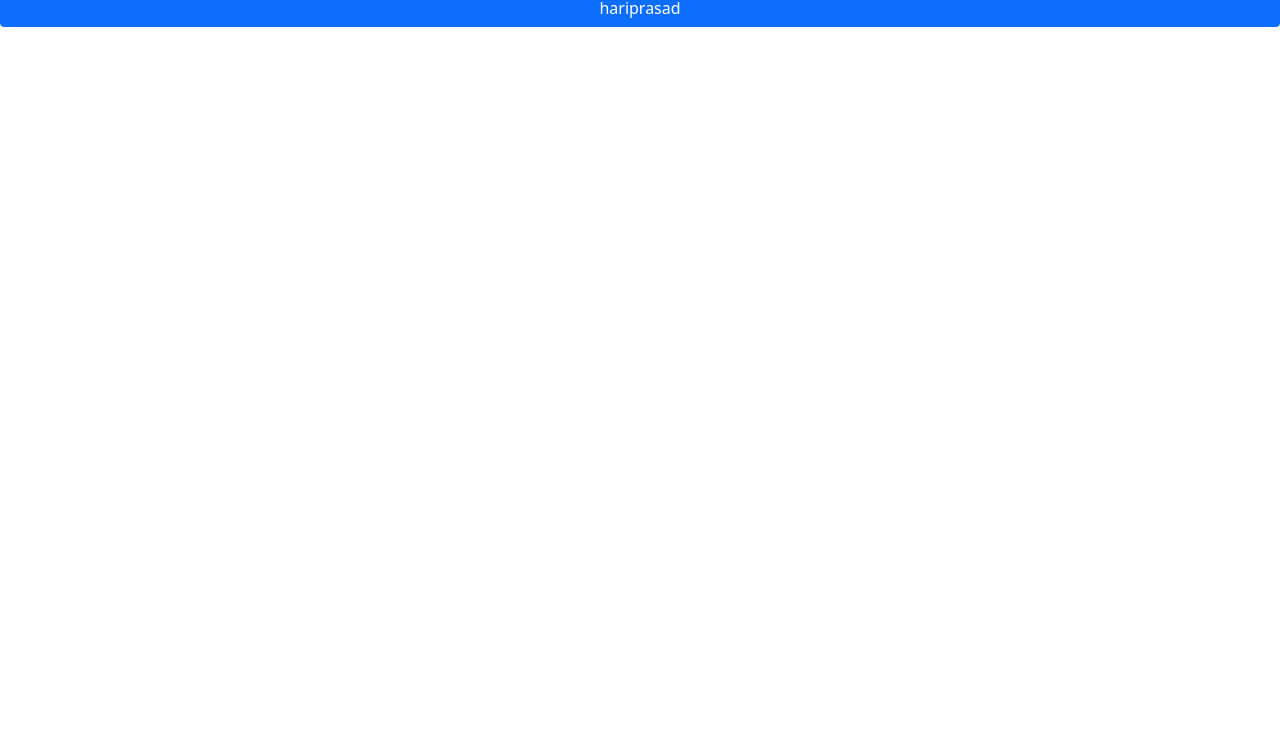
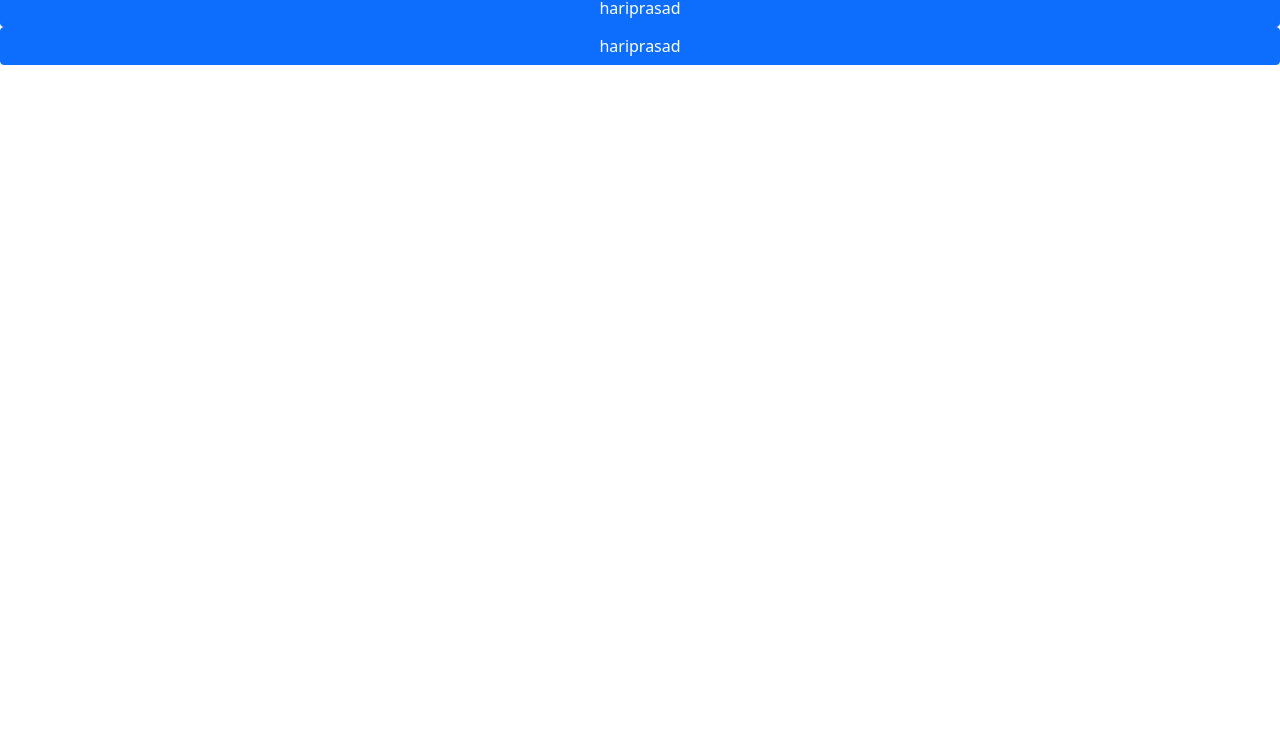
Before and after one commit to SAHARIPRASAD-2907/javascript_plain, a plain HTML site: page index.html in a window 1280 px wide. Shown: the part 67-800 px from the top of the page. Drawn offline with nearby package versions, Linux system fonts and the light colour scheme.

Commit message:
index.html adding

```diff
--- a/index.html
+++ b/index.html
@@ -26,6 +26,10 @@
         hariprasad
         </button>
 
+        <button type="button" class="btn btn-primary"
+    onClick="window.location.href='20-js-projects/project1/index.html'">
+        hariprasad
+        </button>
 
 
 
```
